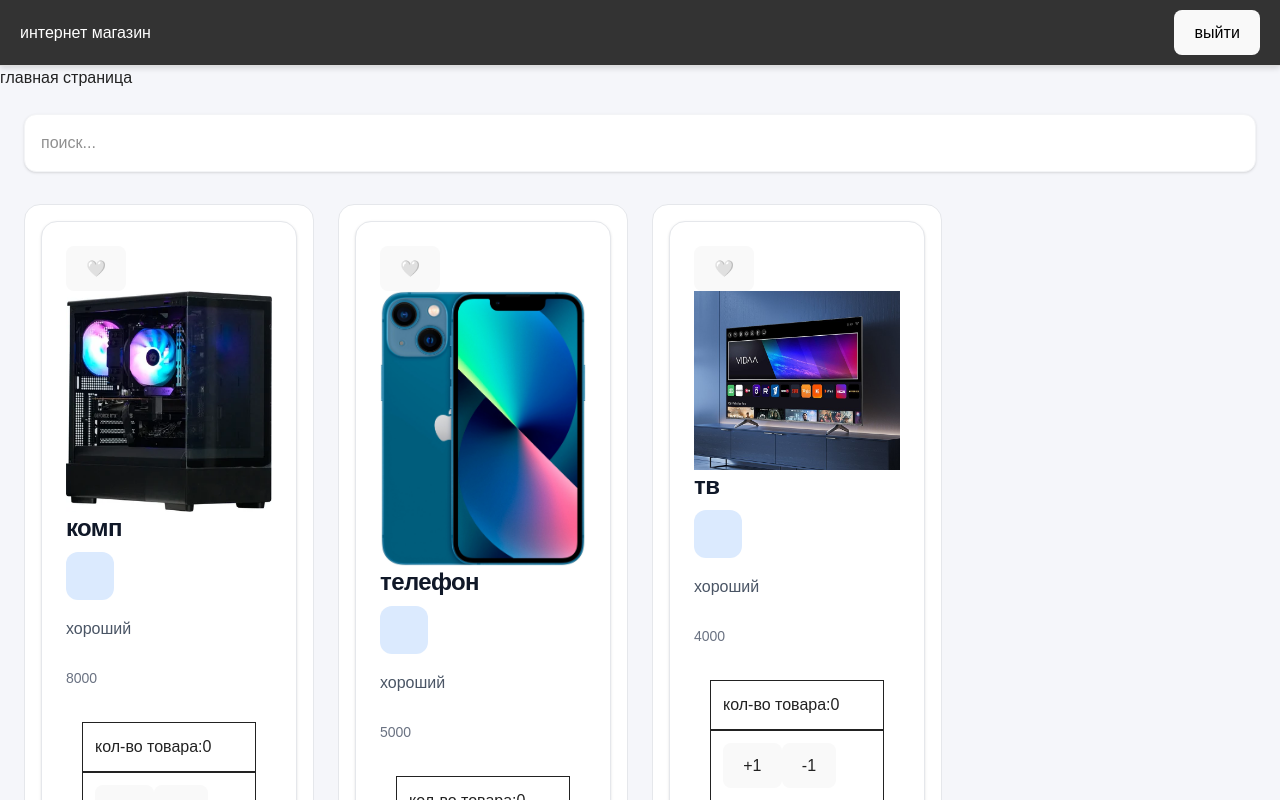
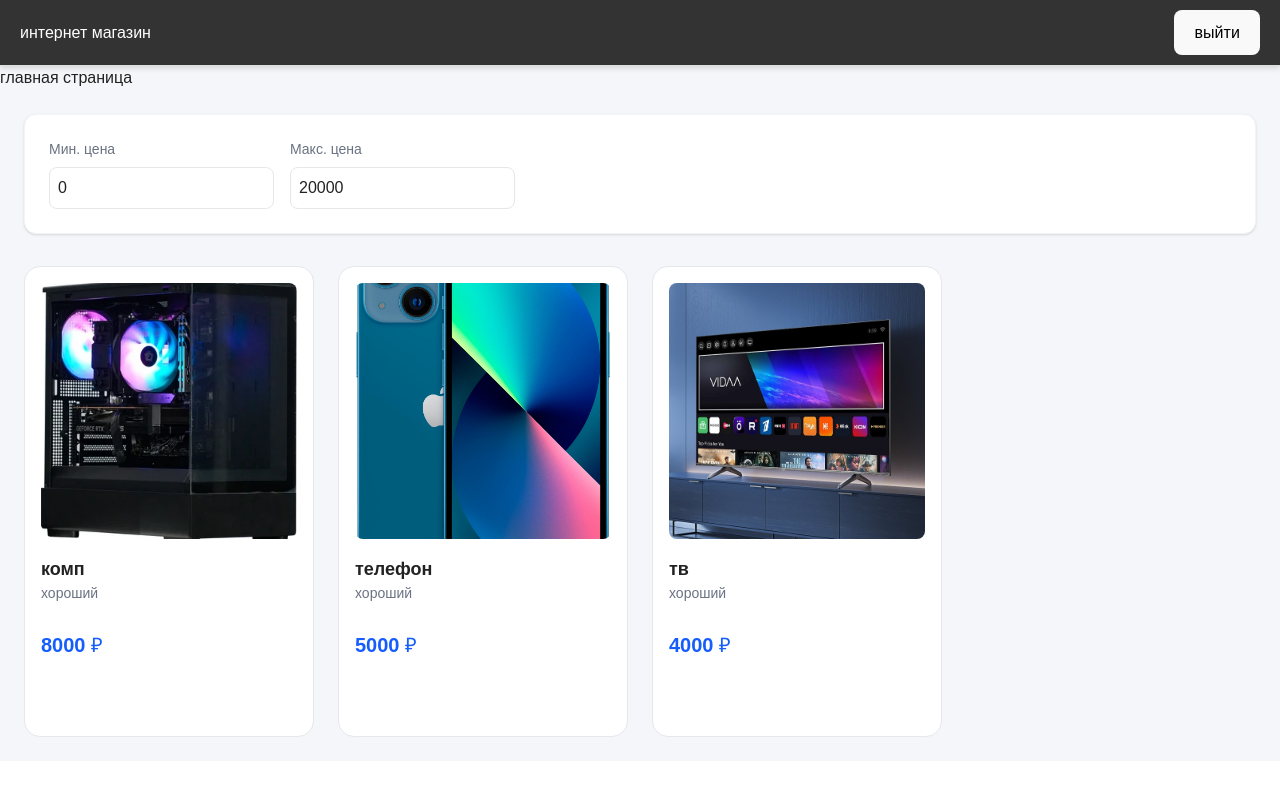
Before and after one commit to fara0nchik681/first-project-react, a React (Vite) app: page / in a window 1280 px wide. Shown: the top 800 px of the page. Built offline with nearby package versions, Linux system fonts and the light colour scheme.

Commit message:
seventh commit

```diff
--- /dev/null
+++ b/src/components/PriceFilter.jsx
@@ -0,0 +1,23 @@
+import { useState } from "react"
+
+function PriceFilter(){
+const FilteredItems=[
+{name:"наушники", price:2500},
+{name:"монитор", price:9000},
+{name:"мышка", price:5000}
+]
+
+const [MaxPrice,SetMaxPrice] = useState(20000)
+const [MinPrice,SetMinPrice] = useState(1000)
+
+return(){
+
+
+
+}
+
+
+}
+
+
+export default PriceFilter
--- a/src/components/ProductList.jsx
+++ b/src/components/ProductList.jsx
@@ -3,26 +3,38 @@ import { useState } from "react"
 import { useEffect } from "react"
 import SearchBlock from "./SearchBlock"
 
+
 function ProductList() {
-    const [items, setItems] = useState([]);
-    const [filteredItems, setFilteredItems] = useState([]);
-
-    useEffect(() => {
-      setTimeout(() => {
   const data = [
     { title: "комп", price: "8000", description: "хороший", img: "/fc3c050fd142ebbe9877fe65b4de8376.webp", id: "1" },
     { title: "телефон", price: "5000", description: "хороший", img: "/orig.jpg", id: "2" },
     { title: "тв", price: "4000", description: "хороший", img: "/slide-2-m.jpg", id: "3" }
   ];
+
+  const [items, setItems] = useState([]);
+  const [filteredItems, setFilteredItems] = useState([]);
+  const [minPrice, setMinPrice] = useState(0);
+  const [maxPrice, setMaxPrice] = useState(20000);
+
+  useEffect(() => {
+    const timer = setTimeout(() => {
       setItems(data);
       setFilteredItems(data);
     }, 3000);
+    return () => clearTimeout(timer);
   }, []);
+
+  useEffect(() => {
+    const filtered = items.filter((item) => {
+      const price = parseFloat(item.price);
+      return price >= (minPrice || 0) && price <= (maxPrice || Infinity);
+    });
+    setFilteredItems(filtered);
+  }, [minPrice, maxPrice, items]);
 
   function removeItem(id) {
     const updateList = items.filter((item) => item.id !== id);
     setItems(updateList);
-      setFilteredItems(updateList);
   }
 
   if (items.length === 0) {
@@ -36,20 +48,37 @@ function ProductList() {
 
   return (
     <div className="max-w-7xl mx-auto p-6">
-        <div className="mb-8 bg-white p-4 rounded-xl shadow-sm border border-gray-100">
-          <SearchBlock items={items} setSearchFilter={setFilteredItems} />
+      <div className="mb-8 bg-white p-6 rounded-xl shadow-sm border border-gray-100 flex gap-4">
+        <div className="flex flex-col gap-2">
+          <label className="text-sm text-gray-500">Мин. цена</label>
+          <input
+            type="number"
+            value={minPrice}
+            onChange={(e) => setMinPrice(e.target.value)}
+            className="border border-gray-200 p-2 rounded-lg focus:outline-none focus:ring-2 focus:ring-blue-500"
+          />
+        </div>
+        <div className="flex flex-col gap-2">
+          <label className="text-sm text-gray-500">Макс. цена</label>
+          <input
+            type="number"
+            value={maxPrice}
+            onChange={(e) => setMaxPrice(e.target.value)}
+            className="border border-gray-200 p-2 rounded-lg focus:outline-none focus:ring-2 focus:ring-blue-500"
+          />
+        </div>
       </div>
 
       <div className="grid grid-cols-1 sm:grid-cols-2 lg:grid-cols-3 xl:grid-cols-4 gap-6">
         {filteredItems.map((item) => (
           <div key={item.id} className="group bg-white border border-gray-200 rounded-2xl p-4 hover:shadow-xl transition-all duration-300 hover:-translate-y-1">
-              <ProductCard
-                title={item.title}
-                price={item.price}
-                description={item.description}
-                img={item.img}
-                id={item.id}
-              />
+            <div className="aspect-square mb-4 overflow-hidden rounded-lg bg-gray-100">
+              <img src={item.img} alt={item.title} className="w-full h-full object-cover" />
+            </div>
+            <h4 className="font-bold text-lg">{item.title}</h4>
+            <p className="text-gray-500 text-sm h-10 overflow-hidden">{item.description}</p>
+            <p className="text-blue-600 font-bold mt-2 text-xl">{item.price} ₽</p>
+
             <button
               onClick={() => removeItem(item.id)}
               className="mt-4 w-full bg-red-50 text-red-500 py-2 rounded-lg font-medium opacity-0 group-hover:opacity-100 transition-opacity hover:bg-red-500 hover:text-white"
@@ -61,9 +90,12 @@ function ProductList() {
       </div>
 
       {filteredItems.length === 0 && (
-          <div className="text-center py-20 text-gray-400">Ничего не найдено</div>
+        <div className="text-center py-20 text-gray-400 text-xl font-light">
+          Товары в данном диапазоне цен не найдены
+        </div>
       )}
     </div>
   );
 }
-export default ProductList
+
+export default ProductList;
--- a/src/pages/Education.jsx
+++ b/src/pages/Education.jsx
@@ -9,6 +9,7 @@ import FirstConditional from "../components/EduComponents/FirstConditional"
 import { useState } from "react"
 import OnChangeComp from "../components/OnChangeComp"
 import { useEffect } from "react"
+
 
 
 function Education(){
@@ -34,6 +35,8 @@ const [isLogin,setIsLogin] = useState(false)
         <button onClick={()=>setIsVisible(!isVisible) }>показать/скрыть</button>
         <OnChangeComp/>
 
+
+
         </div>
     )
 }
--- a/src/pages/Main.jsx
+++ b/src/pages/Main.jsx
@@ -1,6 +1,7 @@
 import ProductCard from "../components/ProductCard"
 import ProductList from "../components/ProductList"
 import Header from "../Header"
+
 
 
 
@@ -15,6 +16,7 @@ function Main(){
 
 
 
+
         </>
     )
 
```
Lines whose indentation alone changed are shown as unchanged.
